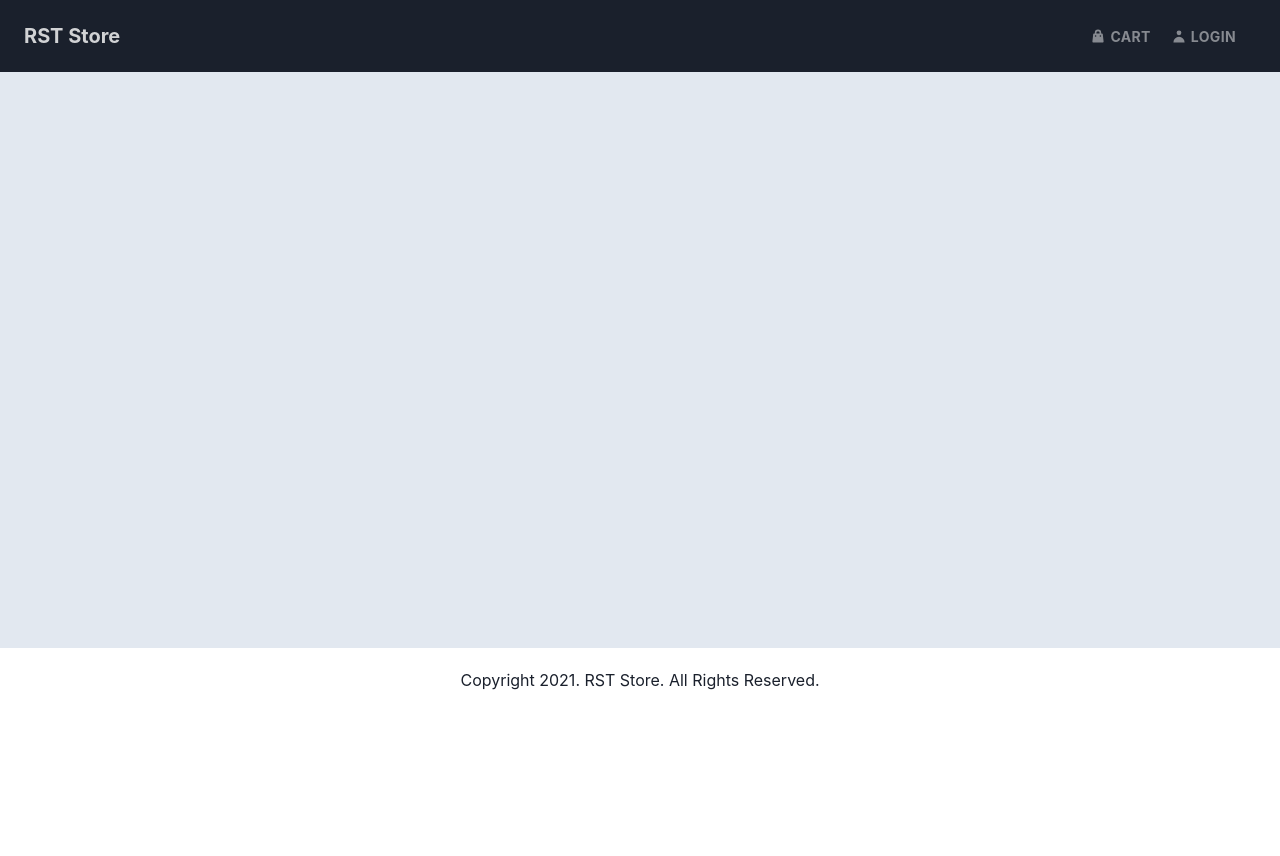
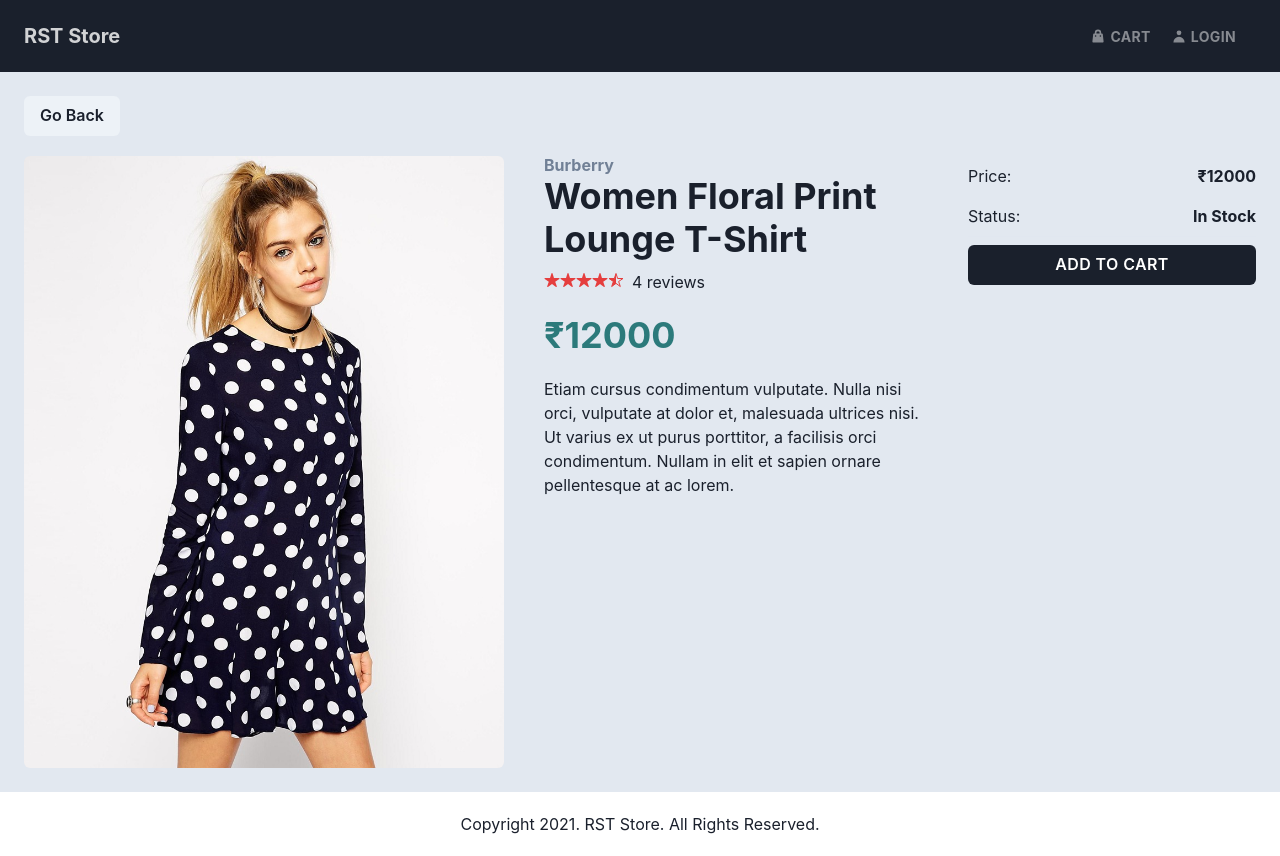
Before and after one commit to Mistry-Shubham/rststore812, a React (Create React App) app in the folder frontend/: page /product/1 in a window 1280 px wide. Before the commit the page ends 800 px from the top, so only its background shows below. Built offline with nearby package versions, Linux system fonts and the light colour scheme.

Commit message:
Step 6 completed. Design and build the ProductScreen component done.

```diff
--- a/frontend/src/App.js
+++ b/frontend/src/App.js
@@ -3,6 +3,7 @@
 import Header from './components/Header';
 import Footer from './components/Footer';
 import HomeScreen from './screens/HomeScreen';
+import ProductScreen from './screens/ProductScreen';
 
 const App = () => {
   return (
@@ -19,6 +20,7 @@
       >
         <Routes>
           <Route path='/' element={<HomeScreen />} />
+          <Route path='/product/:id' element={<ProductScreen />} />
         </Routes>
       </Flex>
       <Footer />
--- a/frontend/src/components/Rating.js
+++ b/frontend/src/components/Rating.js
@@ -4,6 +4,7 @@
 const Rating = ({ value, text, color = 'red.500' }) => {
   return (
     <Flex alignItems='flex-start'>
+      <Box mr='2'>
         <Icon
           color={color}
           as={value >= 1 ? IoStar : value >= 0.5 ? IoStarHalf : IoStarOutline}
@@ -24,6 +25,8 @@
           color={color}
           as={value >= 5 ? IoStar : value >= 4.5 ? IoStarHalf : IoStarOutline}
         />
+      </Box>
+      <Text>{text && text}</Text>
     </Flex>
   );
 };
--- /dev/null
+++ b/frontend/src/screens/ProductScreen.js
@@ -0,0 +1,85 @@
+import { Link as RouterLink, useParams } from 'react-router-dom';
+import {
+  Flex,
+  Grid,
+  Image,
+  Heading,
+  Text,
+  Button,
+  Divider,
+} from '@chakra-ui/react';
+import Rating from '../components/Rating';
+import products from '../products';
+
+const ProductScreen = () => {
+  const { id } = useParams();
+  const product = products.find((product) => product._id === +id);
+
+  return (
+    <>
+      <Flex mb='5'>
+        <Button as={RouterLink} to='/' colorScheme='gray'>
+          Go Back
+        </Button>
+      </Flex>
+      <Grid templateColumns='5fr 4fr 3fr' gap='10'>
+        {/* Column 1 */}
+        <Image src={product.image} alt={product.name} borderRadius='md' />
+
+        {/* Column 2 */}
+        <Flex direction='column'>
+          <Heading as='h6' fontSize='base' color='gray.500'>
+            {product.brand}
+          </Heading>
+          <Heading as='h2' fontSize='4xl' mb='2'>
+            {product.name}
+          </Heading>
+          <Rating
+            value={product.rating}
+            text={`${product.numReviews} reviews`}
+          />
+          <Heading
+            as='h5'
+            my='5'
+            fontSize='4xl'
+            fontWeight='bold'
+            color='teal.600'
+          >
+            ₹{product.price}
+          </Heading>
+          <Text>{product.description}</Text>
+        </Flex>
+
+        {/* Column 3 */}
+        <Flex direction='column'>
+          <Flex justifyContent='space-between' py='2'>
+            <Text>Price:</Text>
+            <Text fontWeight='bold'>₹{product.price}</Text>
+          </Flex>
+
+          <Flex justifyContent='space-between' py='2'>
+            <Text>Status:</Text>
+            <Text fontWeight='bold'>
+              {product.countInStock > 0 ? 'In Stock' : 'Not Available'}
+            </Text>
+          </Flex>
+
+          <Divider />
+
+          <Button
+            bgColor='gray.800'
+            textTransform='uppercase'
+            letterSpacing='wide'
+            colorScheme='teal'
+            my='2'
+            disabled={product.countInStock === 0}
+          >
+            Add to Cart
+          </Button>
+        </Flex>
+      </Grid>
+    </>
+  );
+};
+
+export default ProductScreen;
```
Lines whose indentation alone changed are shown as unchanged.
